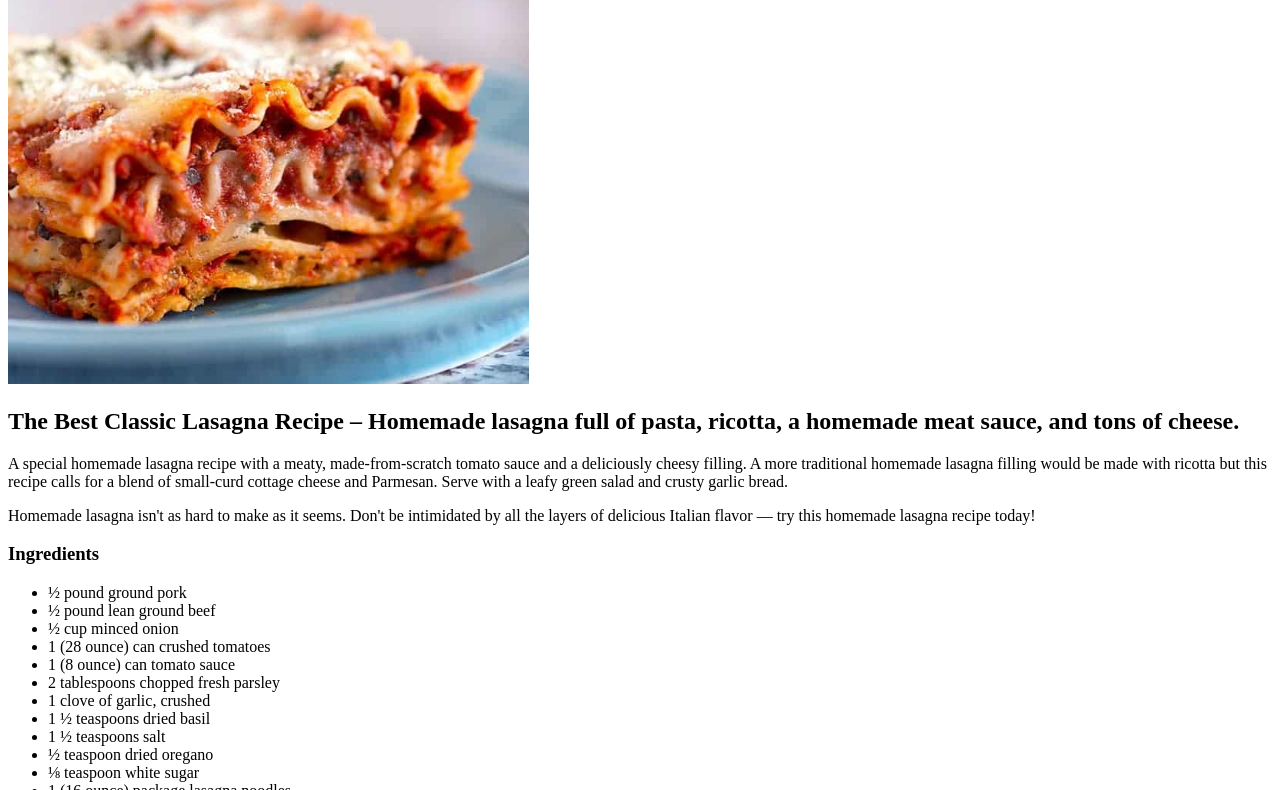
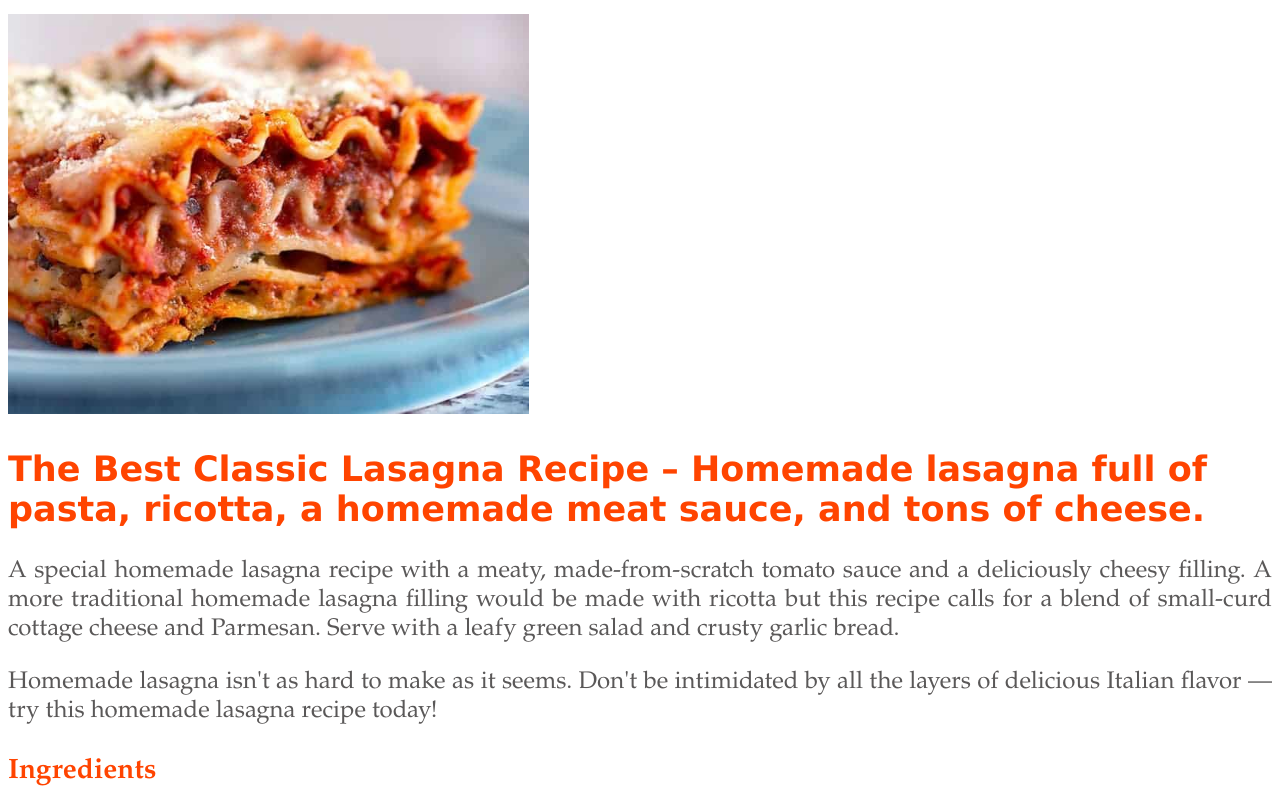
Before and after one commit to Kurt3z/odin-recipes, a plain HTML site: page recipes/lasagna.html in a window 1280 px wide. Shown: the part 96-886 px from the top of the page. Drawn offline with Linux system fonts and the light colour scheme.

Commit message:
feat: add css styles to all pages

```diff
--- a/recipes/lasagna.html
+++ b/recipes/lasagna.html
@@ -2,31 +2,37 @@
 <html lang="en">
   <head>
     <meta charset="UTF-8" />
+    <link rel="stylesheet" href="../style.css" />
     <title>Lasagna</title>
   </head>
   <body>
-    <h1>Lasagna</h1>
-    <img src="../img/lasagna.jpg" alt="A delicious lasagna" height="400px" />
-    <h2>
+    <h1 class="meal">Lasagna</h1>
+    <img
+      src="../img/lasagna.jpg"
+      alt="A delicious lasagna"
+      height="400px"
+      class="meal-img"
+    />
+    <h2 class="meal meal-title">
       The Best Classic Lasagna Recipe – Homemade lasagna full of pasta, ricotta,
       a homemade meat sauce, and tons of cheese.
     </h2>
 
-    <p>
+    <p class="description">
       A special homemade lasagna recipe with a meaty, made-from-scratch tomato
       sauce and a deliciously cheesy filling. A more traditional homemade
       lasagna filling would be made with ricotta but this recipe calls for a
       blend of small-curd cottage cheese and Parmesan. Serve with a leafy green
       salad and crusty garlic bread.
     </p>
-    <p>
+    <p class="description">
       Homemade lasagna isn't as hard to make as it seems. Don't be intimidated
       by all the layers of delicious Italian flavor — try this homemade lasagna
       recipe today!
     </p>
 
-    <h3>Ingredients</h3>
-    <ul>
+    <h3 class="list-title">Ingredients</h3>
+    <ul class="list-content">
       <li>&half; pound ground pork</li>
       <li>&half; pound lean ground beef</li>
       <li>&half; cup minced onion</li>
@@ -47,8 +53,8 @@
       <li>1 (16 ounce) package shredded mozzarella cheese</li>
     </ul>
 
-    <h3>Steps</h3>
-    <ol>
+    <h3 class="list-title">Steps</h3>
+    <ol class="list-content">
       <li>
         Combine pork and ground beef in a large, deep skillet over medium-high
         heat; cook and stir until browned and crumbly, 5 to 7 minutes. Add onion
--- /dev/null
+++ b/style.css
@@ -0,0 +1,45 @@
+body {
+  font-family: "Garamond", sans-serif;
+}
+
+h1,
+.meal {
+  font-family: "Verdana", sans-serif;
+  font-size: 44px;
+  text-align: center;
+  color: #5cd15c;
+  background-color: #5a5858ff;
+}
+
+li a {
+  font-size: 24px;
+  color: #5a5858ff;
+  font-weight: 900;
+}
+
+.meal {
+  color: rgb(255, 68, 0);
+}
+
+.meal-title {
+  background-color: transparent;
+  font-size: 35px;
+  text-align: left;
+}
+
+.description {
+  color: #5a5858ff;
+  font-size: 24px;
+  text-align: justify;
+}
+
+.list-title {
+  color: rgb(255, 68, 0);
+  font-size: 28px;
+}
+
+.list-content > li {
+  font-size: 18px;
+  color: #5a5858ff;
+  font-weight: 600;
+}
```
Also changed, not shown: index.html (+1 -0 lines), recipes/banana_cookies.html (+8 -7 lines), recipes/chicken_salad.html (+8 -7 lines).
